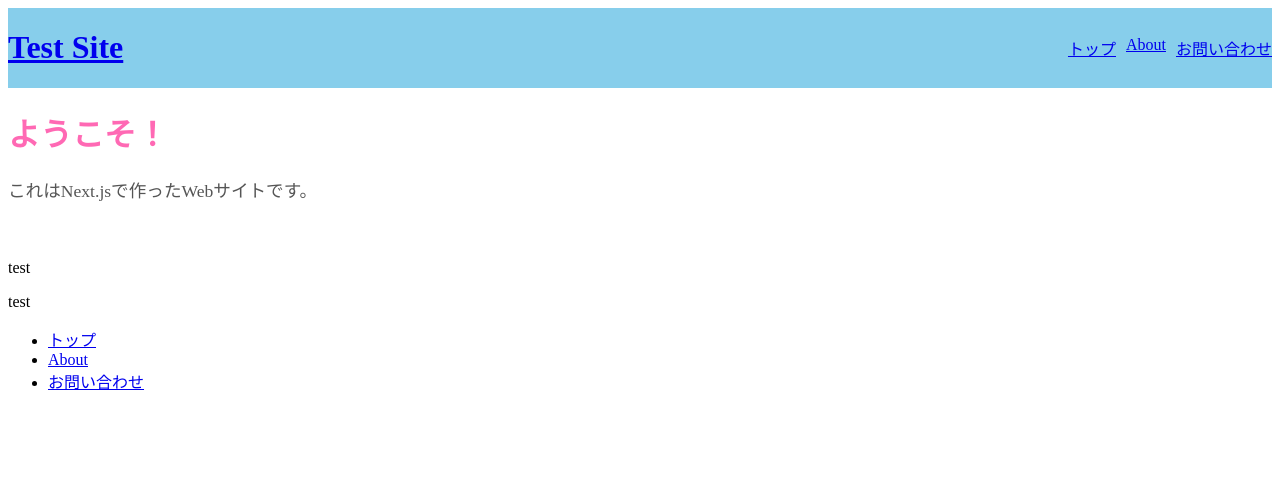
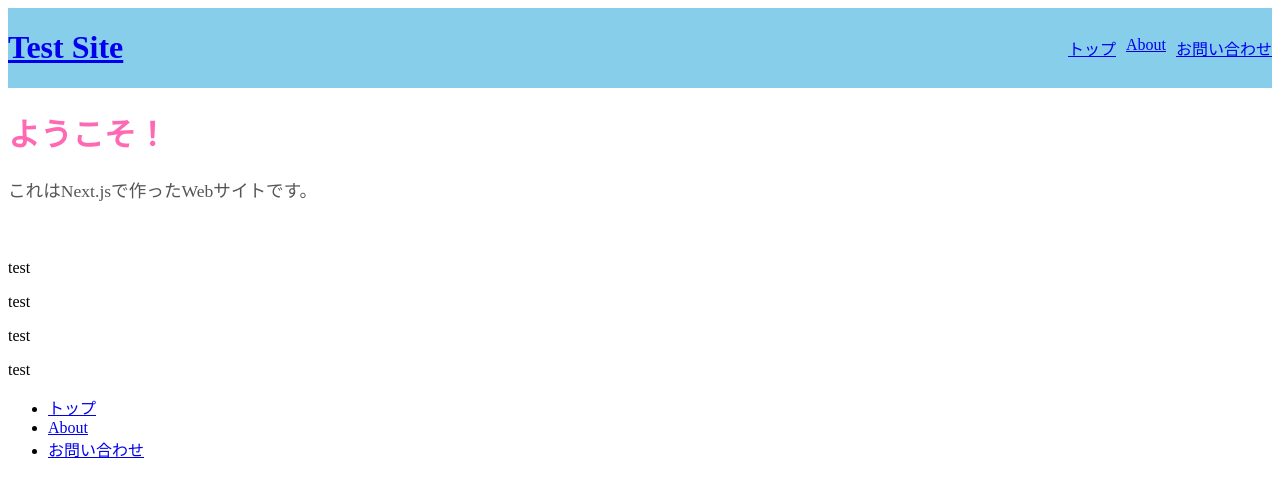
Before and after one commit to harukahirata/my-next-app, a Next.js app: page / in a window 1280 px wide. Shown: the top 496 px of the page. Built offline with nearby package versions, Linux system fonts and the light colour scheme.

Commit message:
test: 編集後コミット

```diff
--- a/src/app/layout.tsx
+++ b/src/app/layout.tsx
@@ -17,6 +17,8 @@ export default function RootLayout({
 				<main>{children}　</main>
 				<p>test</p>
 				<p>test</p>
+				<p>test</p>
+				<p>test</p>
 				<Footer />
 			</body>
 		</html>
```
